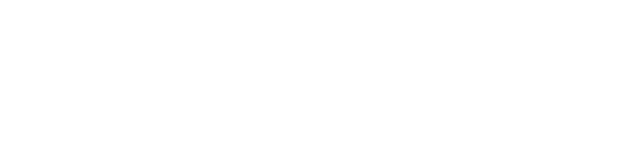
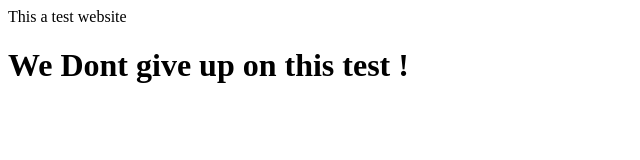
Before and after one commit to laguera12/Test1, a plain HTML site: page index.html in a window 1280 px wide. Shown: the whole page, without its empty margins (0-640 px from the left). Drawn offline with Linux system fonts and the light colour scheme.

Commit message:
chaanges made.

```diff
--- a/index.html
+++ b/index.html
@@ -5,6 +5,7 @@
 Test Website </title>
 </head>
 <Body>
-<h1>
+  This a test website
+<h1> We Dont give up on this test !
 <p>
 <img>
```
